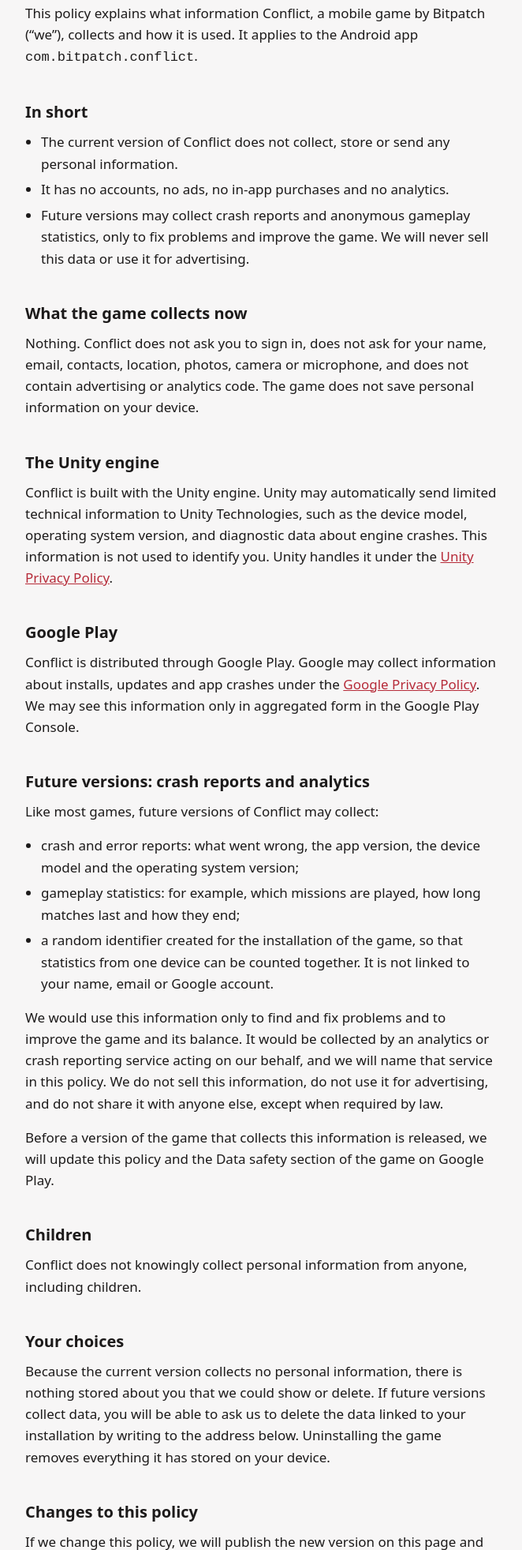
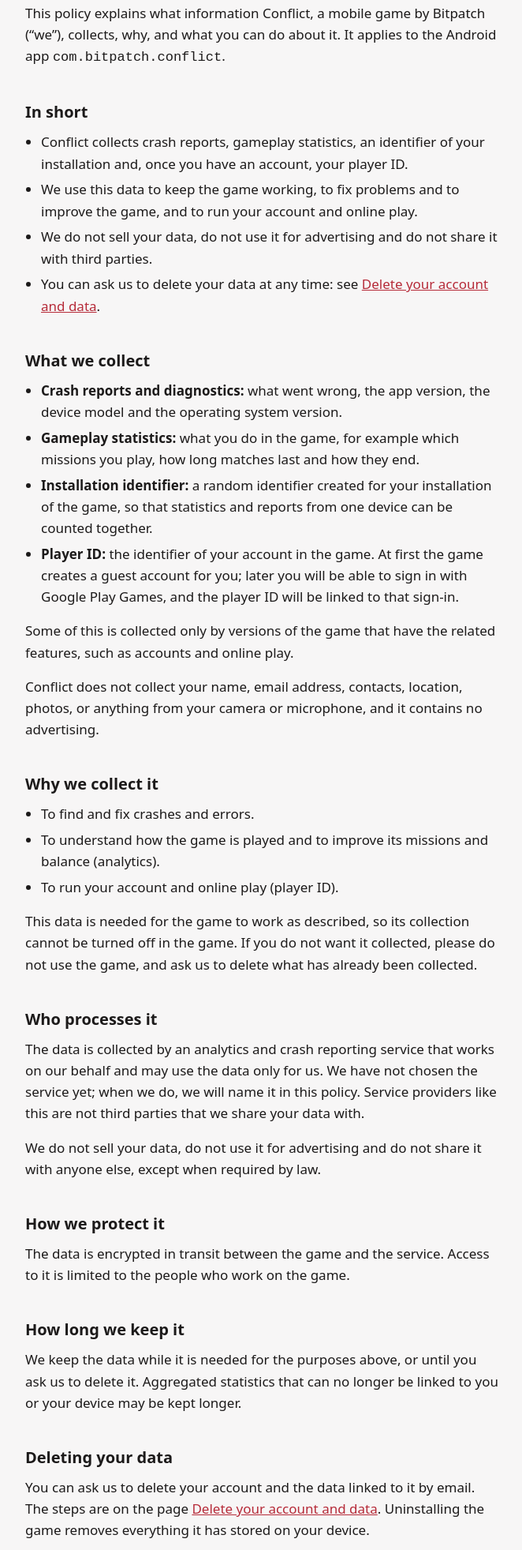
Before and after one commit to bitpatch/bitpatch.github.io, a plain HTML site: page privacy/index.html in a window 1280 px wide. Shown: the part 200-2163 px from the top of the page at 79% size, without its empty margins (308-970 px from the left). Drawn offline with Linux system fonts and the light colour scheme.

Commit message:
Describe in the privacy policy the data Conflict collects as declared on Google Play, and add a page on how to ask for deletion of an account and its data

```diff
--- a/privacy/index.html
+++ b/privacy/index.html
@@ -16,39 +16,55 @@
     <h1>Privacy policy for Conflict</h1>
     <p class="meta">Effective November 22, 2026</p>
 
-    <p>This policy explains what information Conflict, a mobile game by Bitpatch (“we”), collects and how it is used. It applies to the Android app <code>com.bitpatch.conflict</code>.</p>
+    <p>This policy explains what information Conflict, a mobile game by Bitpatch (“we”), collects, why, and what you can do about it. It applies to the Android app <code>com.bitpatch.conflict</code>.</p>
 
     <h2>In short</h2>
     <ul>
-      <li>The current version of Conflict does not collect, store or send any personal information.</li>
-      <li>It has no accounts, no ads, no in-app purchases and no analytics.</li>
-      <li>Future versions may collect crash reports and anonymous gameplay statistics, only to fix problems and improve the game. We will never sell this data or use it for advertising.</li>
+      <li>Conflict collects crash reports, gameplay statistics, an identifier of your installation and, once you have an account, your player ID.</li>
+      <li>We use this data to keep the game working, to fix problems and to improve the game, and to run your account and online play.</li>
+      <li>We do not sell your data, do not use it for advertising and do not share it with third parties.</li>
+      <li>You can ask us to delete your data at any time: see <a href="/delete-account/">Delete your account and data</a>.</li>
     </ul>
 
-    <h2>What the game collects now</h2>
-    <p>Nothing. Conflict does not ask you to sign in, does not ask for your name, email, contacts, location, photos, camera or microphone, and does not contain advertising or analytics code. The game does not save personal information on your device.</p>
+    <h2>What we collect</h2>
+    <ul>
+      <li><strong>Crash reports and diagnostics:</strong> what went wrong, the app version, the device model and the operating system version.</li>
+      <li><strong>Gameplay statistics:</strong> what you do in the game, for example which missions you play, how long matches last and how they end.</li>
+      <li><strong>Installation identifier:</strong> a random identifier created for your installation of the game, so that statistics and reports from one device can be counted together.</li>
+      <li><strong>Player ID:</strong> the identifier of your account in the game. At first the game creates a guest account for you; later you will be able to sign in with Google Play Games, and the player ID will be linked to that sign-in.</li>
+    </ul>
+    <p>Some of this is collected only by versions of the game that have the related features, such as accounts and online play.</p>
+    <p>Conflict does not collect your name, email address, contacts, location, photos, or anything from your camera or microphone, and it contains no advertising.</p>
+
+    <h2>Why we collect it</h2>
+    <ul>
+      <li>To find and fix crashes and errors.</li>
+      <li>To understand how the game is played and to improve its missions and balance (analytics).</li>
+      <li>To run your account and online play (player ID).</li>
+    </ul>
+    <p>This data is needed for the game to work as described, so its collection cannot be turned off in the game. If you do not want it collected, please do not use the game, and ask us to delete what has already been collected.</p>
+
+    <h2>Who processes it</h2>
+    <p>The data is collected by an analytics and crash reporting service that works on our behalf and may use the data only for us. We have not chosen the service yet; when we do, we will name it in this policy. Service providers like this are not third parties that we share your data with.</p>
+    <p>We do not sell your data, do not use it for advertising and do not share it with anyone else, except when required by law.</p>
+
+    <h2>How we protect it</h2>
+    <p>The data is encrypted in transit between the game and the service. Access to it is limited to the people who work on the game.</p>
+
+    <h2>How long we keep it</h2>
+    <p>We keep the data while it is needed for the purposes above, or until you ask us to delete it. Aggregated statistics that can no longer be linked to you or your device may be kept longer.</p>
+
+    <h2>Deleting your data</h2>
+    <p>You can ask us to delete your account and the data linked to it by email. The steps are on the page <a href="/delete-account/">Delete your account and data</a>. Uninstalling the game removes everything it has stored on your device.</p>
 
     <h2>The Unity engine</h2>
-    <p>Conflict is built with the Unity engine. Unity may automatically send limited technical information to Unity Technologies, such as the device model, operating system version, and diagnostic data about engine crashes. This information is not used to identify you. Unity handles it under the <a href="https://unity.com/legal/privacy-policy">Unity Privacy Policy</a>.</p>
+    <p>Conflict is built with the Unity engine. Unity may automatically send limited technical information to Unity Technologies, such as the device model, the operating system version, and diagnostic data about engine crashes. Unity handles it under the <a href="https://unity.com/legal/privacy-policy">Unity Privacy Policy</a>.</p>
 
     <h2>Google Play</h2>
-    <p>Conflict is distributed through Google Play. Google may collect information about installs, updates and app crashes under the <a href="https://policies.google.com/privacy">Google Privacy Policy</a>. We may see this information only in aggregated form in the Google Play Console.</p>
-
-    <h2>Future versions: crash reports and analytics</h2>
-    <p>Like most games, future versions of Conflict may collect:</p>
-    <ul>
-      <li>crash and error reports: what went wrong, the app version, the device model and the operating system version;</li>
-      <li>gameplay statistics: for example, which missions are played, how long matches last and how they end;</li>
-      <li>a random identifier created for the installation of the game, so that statistics from one device can be counted together. It is not linked to your name, email or Google account.</li>
-    </ul>
-    <p>We would use this information only to find and fix problems and to improve the game and its balance. It would be collected by an analytics or crash reporting service acting on our behalf, and we will name that service in this policy. We do not sell this information, do not use it for advertising, and do not share it with anyone else, except when required by law.</p>
-    <p>Before a version of the game that collects this information is released, we will update this policy and the Data safety section of the game on Google Play.</p>
+    <p>Conflict is distributed through Google Play, and you can sign in with Google Play Games. Google handles the information it collects under the <a href="https://policies.google.com/privacy">Google Privacy Policy</a>. We see Google Play's reports about installs and crashes only in aggregated form.</p>
 
     <h2>Children</h2>
-    <p>Conflict does not knowingly collect personal information from anyone, including children.</p>
-
-    <h2>Your choices</h2>
-    <p>Because the current version collects no personal information, there is nothing stored about you that we could show or delete. If future versions collect data, you will be able to ask us to delete the data linked to your installation by writing to the address below. Uninstalling the game removes everything it has stored on your device.</p>
+    <p>Conflict does not ask anyone, including children, for personal information such as a name or an email address. If you believe we hold data about a child that should be deleted, write to us and we will delete it.</p>
 
     <h2>Changes to this policy</h2>
     <p>If we change this policy, we will publish the new version on this page and update the date above.</p>
@@ -57,7 +73,7 @@
     <p>Questions about this policy: <a href="mailto:contact@bitpatch.dev">contact@bitpatch.dev</a></p>
   </main>
   <footer>
-    <a href="/">Bitpatch</a>
+    <a href="/">Bitpatch</a> · <a href="/delete-account/">Delete account</a>
   </footer>
 </body>
 </html>
--- a/style.css
+++ b/style.css
@@ -73,11 +73,13 @@ h2 {
 }
 
 p,
-ul {
+ul,
+ol {
   margin: 0 0 1rem;
 }
 
-ul {
+ul,
+ol {
   padding-left: 1.25rem;
 }
 
@@ -99,6 +101,18 @@ a {
   font-size: 0.95rem;
 }
 
+.box {
+  border: 1px solid var(--line);
+  border-left: 3px solid var(--accent);
+  border-radius: 6px;
+  margin-top: 2rem;
+  padding: 0.25rem 1.25rem 0.5rem;
+}
+
+.box h2 {
+  margin-top: 1rem;
+}
+
 footer {
   border-top: 1px solid var(--line);
   padding-top: 1rem;
```
Also changed, not shown: delete-account/index.html (added, +52 -0 lines), index.html (+1 -1 lines), 1 other file.
